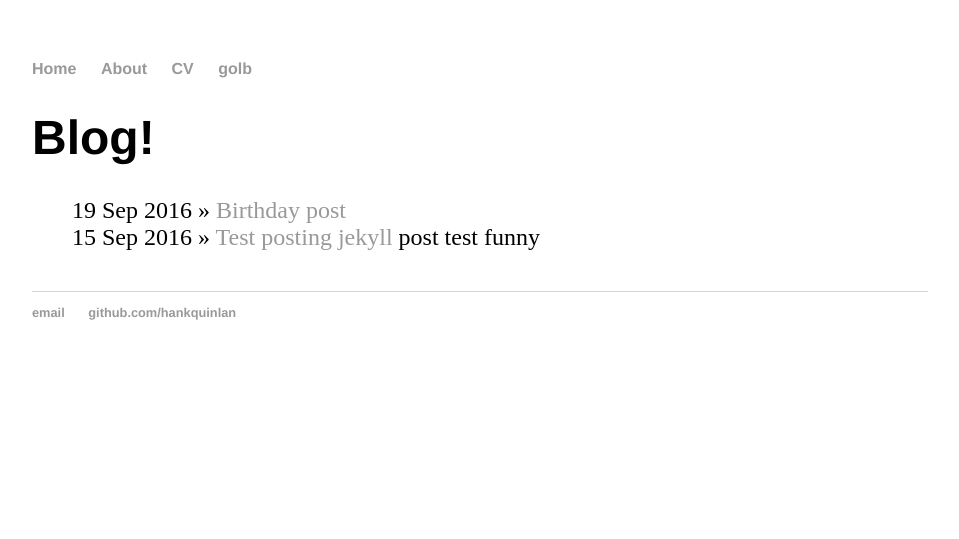
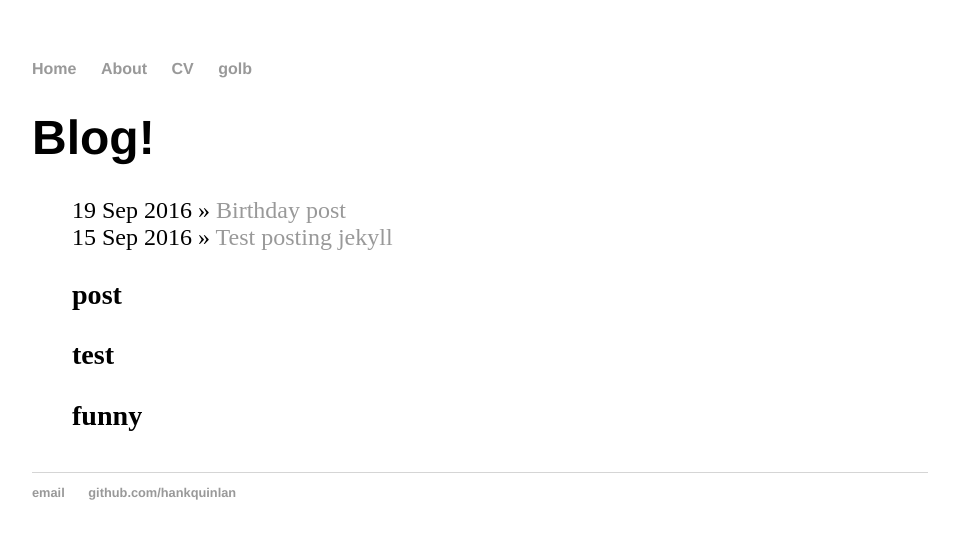
Before and after one commit to nyoshimizu/nyoshimizu.github.io, a Jekyll site: the page built from blog/index.html, in a window 1280 px wide. Shown: the top 539 px of the page, without its empty margins (160-1119 px from the left). Built offline with Jekyll 4.4.1, drawn with Linux system fonts in a browser that asks for light colours.

Commit message:
Update index.html

```diff
--- a/blog/index.html
+++ b/blog/index.html
@@ -10,7 +10,7 @@ title: Blog!
 		 »
 		 <a href="{{ post.url }}" title="{{ post.title }}">{{ post.title }}</a>
 		 {% for tag in post.tags %}
-		 	{{ tag }}
+		 	<h3> {{ tag }} </h3>
 		 {% endfor %}
 	    </li>
 	  {% endfor %}
```
